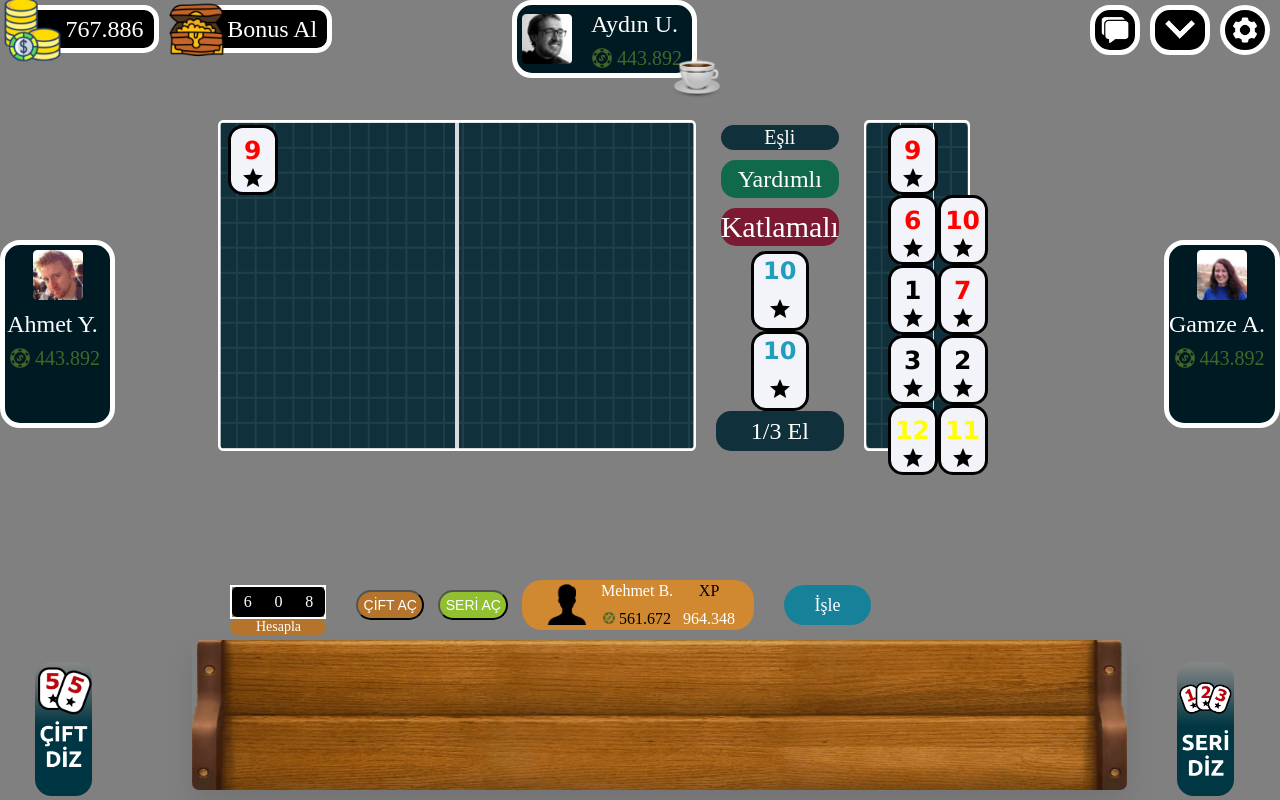
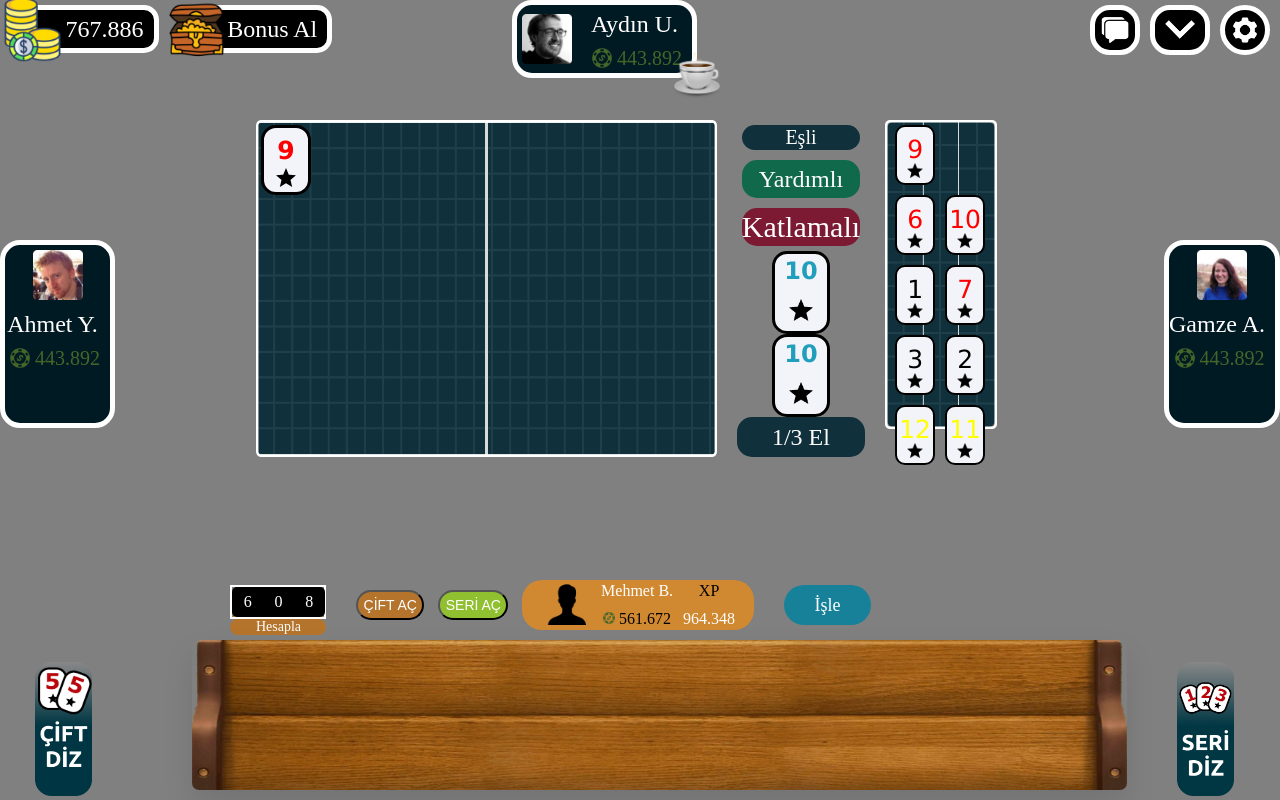
Before and after one commit to Ahmetufukkurt/DogunetOkey, a plain HTML site: page index.html in a window 1280 px wide. Both pictures are taken after a click on the button "ÇİFT AÇ". Drawn offline with Linux system fonts and the light colour scheme.

Commit message:
functions

```diff
--- a/index.html
+++ b/index.html
@@ -83,7 +83,9 @@
           </div>
           <p class="round">1/3 El</p>
         </div>
-        <img src="./src/image/game-area-2.png" alt="" class="right-side" />
+        <div class="right-side"><img src="./src/image/game-area-2.png" alt="" class="right-side" />
+        </div></div>
+
 
       </div>
       <div class="game-panel">
--- a/src/js/index.js
+++ b/src/js/index.js
@@ -34,8 +34,10 @@ sortableList.addEventListener("dragenter", (e) => e.preventDefault());
 const seribtn = document.querySelector(".seri");
 
 const ciftbtn = document.querySelector(".cift");
+const rightarea = document.querySelector(".right-side");
 const tas = document.querySelectorAll(".isteka-area .tas");
 const area = document.querySelector(".area");
+const star = document.querySelectorAll("istek-area .tas img");
 
 seribtn.addEventListener("click", () => {
   tas.forEach((e) => e.classList.replace("tas", "opennig-tas"));
@@ -45,25 +47,32 @@ seribtn.addEventListener("click", () => {
     currentLeft += 50;
     tas[i].style.left = currentLeft + "px";
     if ((i + 1) % 3 === 0) {
-      currentTop += 70;
+      currentTop += 60;
       currentLeft = 10;
     }
     tas[i].style.top = currentTop + "px";
+    tas[i].classList.replace("opennig-tas", "active");
+
     area.appendChild(tas[i]);
   }
 });
+
 ciftbtn.addEventListener("click", () => {
   tas.forEach((e) => e.classList.replace("tas", "opennig-tas"));
-  let currentLeft = 620;
+  let currentLeft = 10;
   let currentTop = 5;
   for (let i = 0; i < tas.length; i++) {
-    currentLeft += 50;
+    currentLeft += 0;
     tas[i].style.left = currentLeft + "px";
     if ((i + 1) % 2 === 0) {
       currentTop += 70;
-      currentLeft = 620;
+      currentLeft = 10;
+    } else {
+      currentLeft = 60;
     }
     tas[i].style.top = currentTop + "px";
-    area.appendChild(tas[i]);
+    tas[i].classList.replace("opennig-tas", "active");
+
+    rightarea.appendChild(tas[i]);
   }
 });
--- a/src/style/style.css
+++ b/src/style/style.css
@@ -255,10 +255,12 @@ body {
   gap: 5px;
 }
 .right-side {
-  width: 10% !important;
+  width: 33% !important;
+  height: 100%;
+  position: relative;
 }
 .star {
-  width: 30px;
+  width: 15px;
   margin: 10px auto;
 }
 .game-type1 {
@@ -560,7 +562,27 @@ body {
   margin: auto;
   position: absolute;
   top: 5px;
-  left: 10px;
+  left: 5px;
+}
+.active {
+  display: flex;
+  flex-direction: column;
+  align-items: center;
+  font-family: "Verdana";
+  font-style: normal;
+  font-weight: 300;
+  font-size: 25px;
+  line-height: 45px;
+  color: #219ebc;
+  background: #f3f4f9;
+  border: 2px solid #000000;
+  border-radius: 10px;
+  width: 40px;
+  height: 60px;
+  margin: auto;
+  position: absolute;
+  top: 5px;
+  left: 5px;
 }
 @media screen and (min-width: 1700px) {
   .container-user {
@@ -606,7 +628,7 @@ body {
   }
   .area {
     top: 15%;
-    left: 17%;
+    left: 20%;
     gap: 20px;
   }
   .area img {
@@ -642,9 +664,7 @@ body {
     width: 45%;
     line-height: 35px;
   }
-  .star {
-    width: 20px !important;
-  }
+
   .round {
     font-size: 24px;
   }
```
